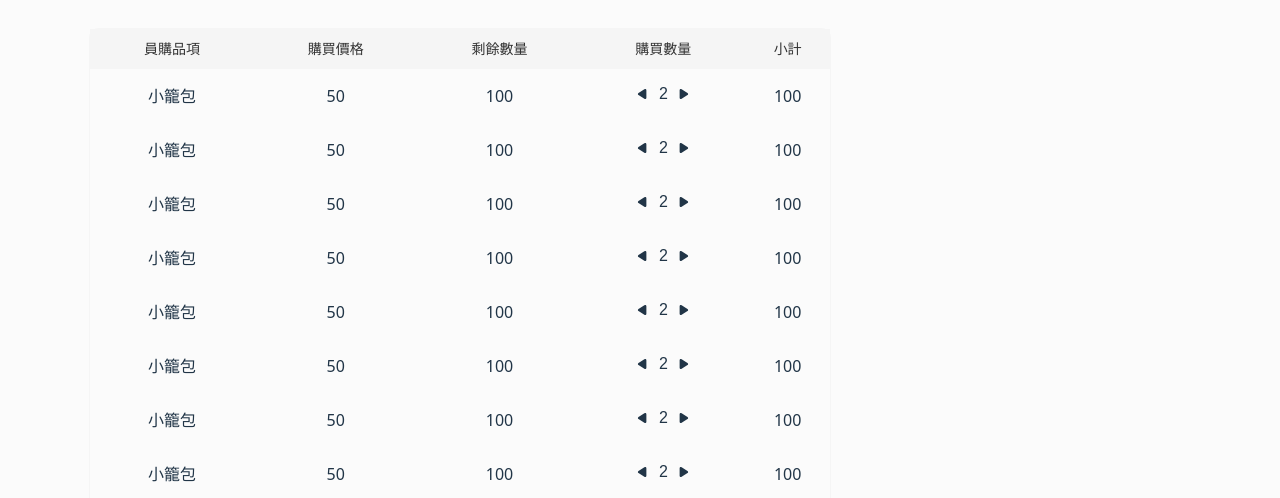
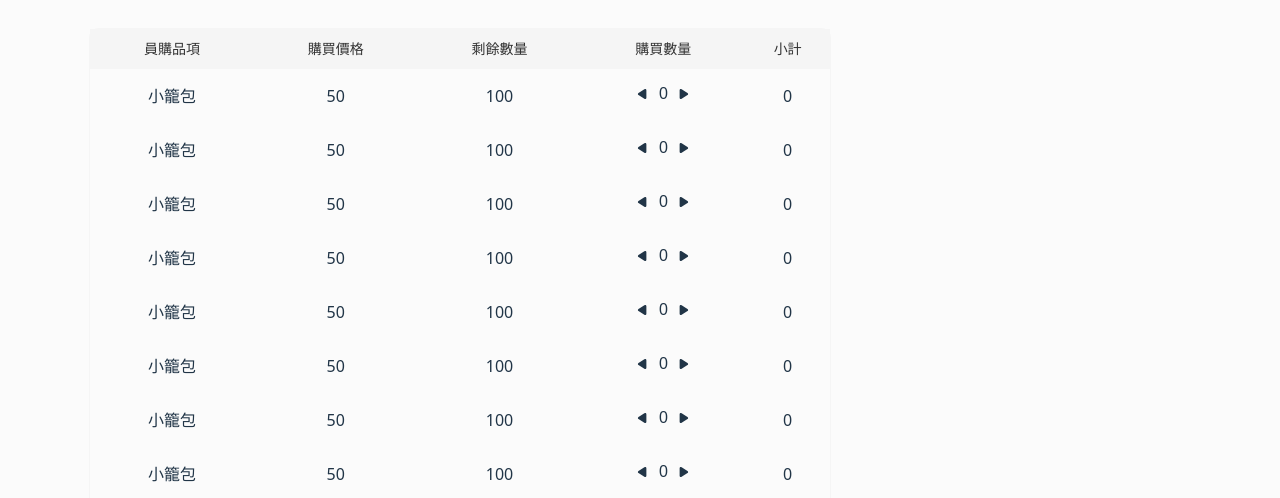
Before and after one commit to skylinkeming/staff-buy, a React (Vite) app: page /staffbuy in a window 1280 px wide. Shown: the part 302-800 px from the top of the page. Built offline with nearby package versions, Linux system fonts and the light colour scheme.

Commit message:
安裝zustand, 新增cartStore, 把store跟table串起來

```diff
--- a/package.json
+++ b/package.json
@@ -12,7 +12,8 @@
   "dependencies": {
     "react": "^19.2.0",
     "react-dom": "^19.2.0",
-    "react-router": "^7.11.0"
+    "react-router": "^7.11.0",
+    "zustand": "^5.0.9"
   },
   "devDependencies": {
     "@eslint/js": "^9.39.1",
--- a/src/components/business/ProductListTable.tsx
+++ b/src/components/business/ProductTable.tsx
@@ -1,6 +1,7 @@
 import QuantityInput from "./QuantityInput";
 
 interface TableRowData {
+  id: string;
   name: string;
   price: number;
   stock: number;
@@ -8,7 +9,13 @@ interface TableRowData {
   subtotal: number;
 }
 
-export default function ProductListTable({ data }: { data?: TableRowData[] }) {
+export default function ProductTable({
+  data,
+  onChange,
+}: {
+  data?: TableRowData[];
+  onChange: (prod: TableRowData, qty: number) => void;
+}) {
   return (
     <div className="w-[100%] bg-white border-[#F5F5F5] border-[1px] rounded-[10px] mb-[40px]">
       <table className="w-full table-auto border-collapse">
@@ -22,8 +29,8 @@ export default function ProductListTable({ data }: { data?: TableRowData[] }) {
           </tr>
         </thead>
         <tbody>
-          {data?.map((item, index) => (
-            <tr key={index} className="hover:bg-[#FFF6E9]">
+          {data?.map((item) => (
+            <tr key={item.id} className="hover:bg-[#FFF6E9]">
               <td className="text-center py-[15px]">{item.name}</td>
               <td className="text-center py-[15px]">{item.price}</td>
               <td className="text-center py-[15px]">{item.stock}</td>
@@ -31,10 +38,11 @@ export default function ProductListTable({ data }: { data?: TableRowData[] }) {
                 <QuantityInput
                   variant={"stepper"}
                   inputNumber={item.quantity}
-                  onChange={(val) => {}}
+                  onChange={(val) => {
+                    onChange(item, val);
+                  }}
                 />
               </td>
-              {/* <td className="text-center py-[15px]">{item.quantity}</td> */}
               <td className="text-center py-[15px]">{item.subtotal}</td>
             </tr>
           ))}
--- a/src/components/business/QuantityInput.tsx
+++ b/src/components/business/QuantityInput.tsx
@@ -7,12 +7,27 @@ export default function QuantityInput({
   inputNumber: number;
   onChange: (newVal: number) => void;
 }) {
+  const handleIncrement = () => {
+    onChange(inputNumber + 1);
+  };
+
+  const handleDecrement = () => {
+    if (inputNumber === 0) {
+      return;
+    }
+    onChange(inputNumber - 1);
+  };
+
+  const handleChange = (e) => {
+    onChange(parseInt(e.target.value ? e.target.value : "0"));
+  };
+
   if (variant === "classic") {
     return (
       <div className="flex border-[1px] border-[#E5E5E5] w-[70px] rounded-[7px]">
         <div
           className="flex cursor-pointer items-center w-[20px] bg-[#F5F5F5] px-[5px] rounded-tl-[7px] rounded-bl-[7px]"
-          onClick={onDecrement}
+          onClick={handleDecrement}
         >
           <svg
             xmlns="http://www.w3.org/2000/svg"
@@ -29,7 +44,7 @@ export default function QuantityInput({
           {inputNumber}
         </div>
         <div
-          onClick={onIncrement}
+          onClick={handleIncrement}
           className="flex cursor-pointer items-center w-[20px] px-[5px] bg-[#F5F5F5] rounded-tr-[7px] rounded-br-[7px]"
         >
           <svg
@@ -55,9 +70,7 @@ export default function QuantityInput({
     <div className="flex">
       <div
         className="flex cursor-pointer items-center w-[14px] rotate-180"
-        onClick={() => {
-          onChange(inputNumber--);
-        }}
+        onClick={handleDecrement}
       >
         <svg
           xmlns="http://www.w3.org/2000/svg"
@@ -68,21 +81,16 @@ export default function QuantityInput({
           <path d="M3 3.732a1.5 1.5 0 0 1 2.305-1.265l6.706 4.267a1.5 1.5 0 0 1 0 2.531l-6.706 4.268A1.5 1.5 0 0 1 3 12.267V3.732Z" />
         </svg>
       </div>
-      {/* <div className="w-[24px] text-center ">
-        {inputNumber}
-      </div> */}
       <input
         value={inputNumber}
-        onChange={(e) => onChange(parseInt(e.target.value))}
+        onChange={handleChange}
         type="number"
         className="w-[24px] text-[16px] text-center appearance-none bg-transparent border-0 p-0 m-0 outline-none focus:outline-none focus:ring-0 shadow-none text-inherit
          [&::-webkit-outer-spin-button]:appearance-none
          [&::-webkit-inner-spin-button]:appearance-none"
       />
       <div
-        onClick={() => {
-          onChange(inputNumber++);
-        }}
+        onClick={handleIncrement}
         className="flex cursor-pointer items-center w-[14px]"
       >
         <svg
--- a/src/pages/staffbuy/StaffProductPage.tsx
+++ b/src/pages/staffbuy/StaffProductPage.tsx
@@ -1,10 +1,27 @@
 import CartSummary from "../../components/business/CartSummary";
 import Notice from "../../components/common/Notice";
-import ProductListTable from "../../components/business/ProductListTable";
+import ProductTable from "../../components/business/ProductTable";
 import Searchbar from "../../components/common/Searchbar";
+import { useCartStore } from "../../store/useCartStore";
 
+const productArr = (() => {
+  const result = [];
+  for (let i = 0; i < 10; i++) {
+    result.push({
+      id: i.toString(),
+      name: "小籠包",
+      price: 50,
+      stock: 100,
+    });
+  }
+
+  return result;
+})();
 
 export default function StaffProductPage() {
+  const updateCart = useCartStore((state) => state.updateCart);
+  const staffCart = useCartStore((state) => state.staffCart);
+
   return (
     <div className="min-h-[100%] w-[100%] relative flex flex-col items-center justify-center gap-[40px] bg-[#FBFBFB]">
       <div>
@@ -16,86 +33,27 @@ export default function StaffProductPage() {
               className="mb-[30px]"
               onClickSearch={(searchKey) => {}}
             />
-            <ProductListTable
-              data={[
-                {
-                  name: "小籠包",
-                  price: 50,
-                  stock: 100,
-                  quantity: 2,
-                  subtotal: 100,
-                },
-                {
-                  name: "小籠包",
-                  price: 50,
-                  stock: 100,
-                  quantity: 2,
-                  subtotal: 100,
-                },
-                {
-                  name: "小籠包",
-                  price: 50,
-                  stock: 100,
-                  quantity: 2,
-                  subtotal: 100,
-                },
-                {
-                  name: "小籠包",
-                  price: 50,
-                  stock: 100,
-                  quantity: 2,
-                  subtotal: 100,
-                },
-                {
-                  name: "小籠包",
-                  price: 50,
-                  stock: 100,
-                  quantity: 2,
-                  subtotal: 100,
-                },
-                {
-                  name: "小籠包",
-                  price: 50,
-                  stock: 100,
-                  quantity: 2,
-                  subtotal: 100,
-                },
-                {
-                  name: "小籠包",
-                  price: 50,
-                  stock: 100,
-                  quantity: 2,
-                  subtotal: 100,
-                },
-                {
-                  name: "小籠包",
-                  price: 50,
-                  stock: 100,
-                  quantity: 2,
-                  subtotal: 100,
-                },
-                {
-                  name: "小籠包",
-                  price: 50,
-                  stock: 100,
-                  quantity: 2,
-                  subtotal: 100,
-                },
-                {
-                  name: "小籠包",
-                  price: 50,
-                  stock: 100,
-                  quantity: 2,
-                  subtotal: 100,
-                },
-                {
-                  name: "小籠包",
-                  price: 50,
-                  stock: 100,
-                  quantity: 2,
-                  subtotal: 100,
-                },
-              ]}
+            <ProductTable
+              data={productArr.map((prd) => {
+                return {
+                  ...prd,
+                  quantity: staffCart[prd.id] ? staffCart[prd.id].quantity : 0,
+                  subtotal: staffCart[prd.id]
+                    ? staffCart[prd.id]?.quantity * prd.price
+                    : 0,
+                };
+              })}
+              onChange={(item, qty) => {
+                updateCart(
+                  "staff",
+                  {
+                    productId: item.id,
+                    productName: item.name,
+                    price: item.price,
+                  },
+                  qty
+                );
+              }}
             />
           </div>
           <div className="sticky top-[0px] h-[400px] inline-block">
--- /dev/null
+++ b/src/store/useCartStore.ts
@@ -0,0 +1,39 @@
+import { create } from "zustand";
+
+interface CartItem {
+  productId: string;
+  productName: string;
+  price: number;
+  quantity: number;
+}
+
+interface CartState {
+  staffCart: Record<string, CartItem>;
+  groupCart: Record<string, CartItem>;
+  updateCart: (
+    type: "staff" | "group",
+    product: Omit<CartItem, "quantity">,
+    targetQuantity: number
+  ) => void;
+  clearCart: (type: "staff" | "group") => void;
+}
+
+export const useCartStore = create<CartState>((set) => ({
+  staffCart: {},
+  groupCart: {},
+  updateCart: (type, product, targetQuantity) =>
+    set((state) => {
+      const cartKey = type === "staff" ? "staffCart" : "groupCart";
+      const newCart = { ...state[cartKey] };
+
+      if (targetQuantity <= 0) {
+        delete newCart[product.productId];
+      } else {
+        newCart[product.productId] = { ...product, quantity: targetQuantity };
+      }
+
+      return { [cartKey]: newCart };
+    }),
+  clearCart: (type) =>
+    set({ [type === "staff" ? "staffCart" : "groupCart"]: [] }),
+}));
```
Also changed, not shown: 1 other file (tests, documents, lock files or other folders).
